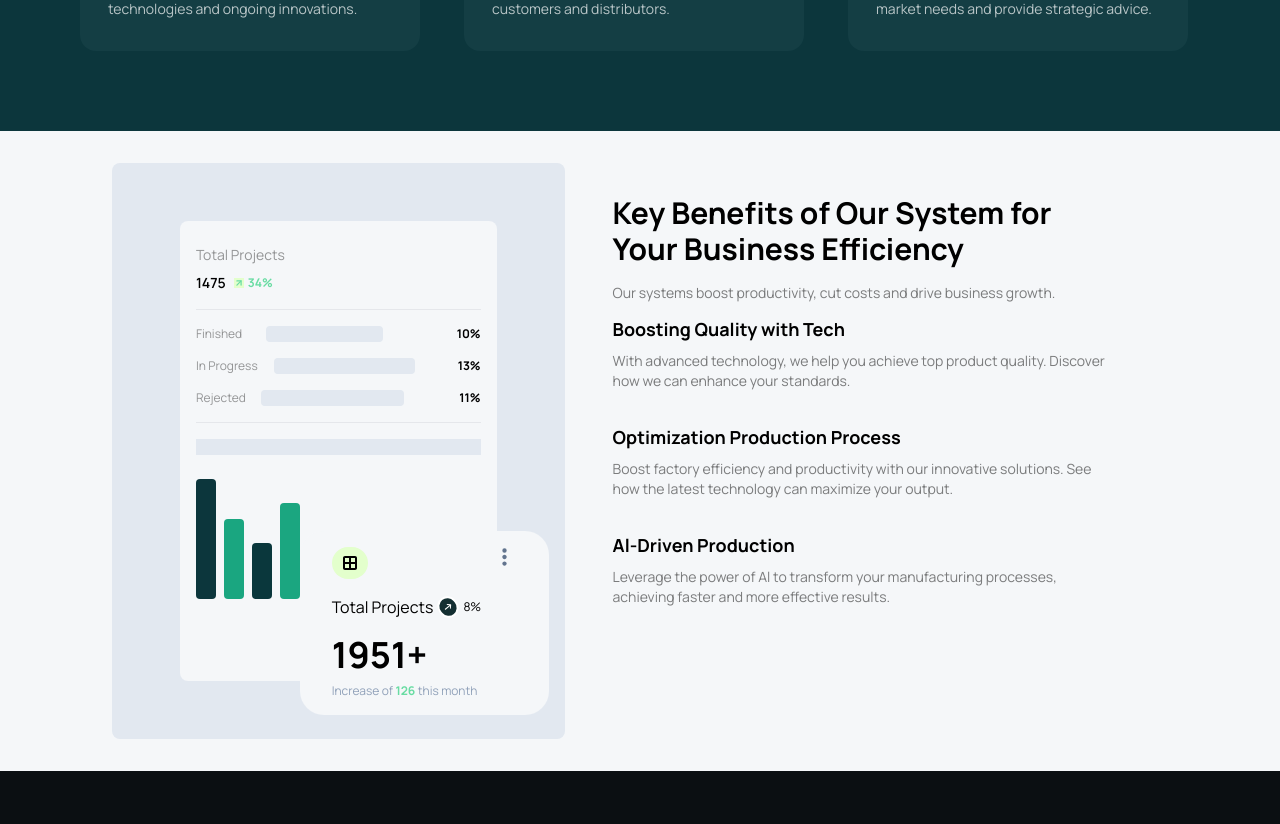
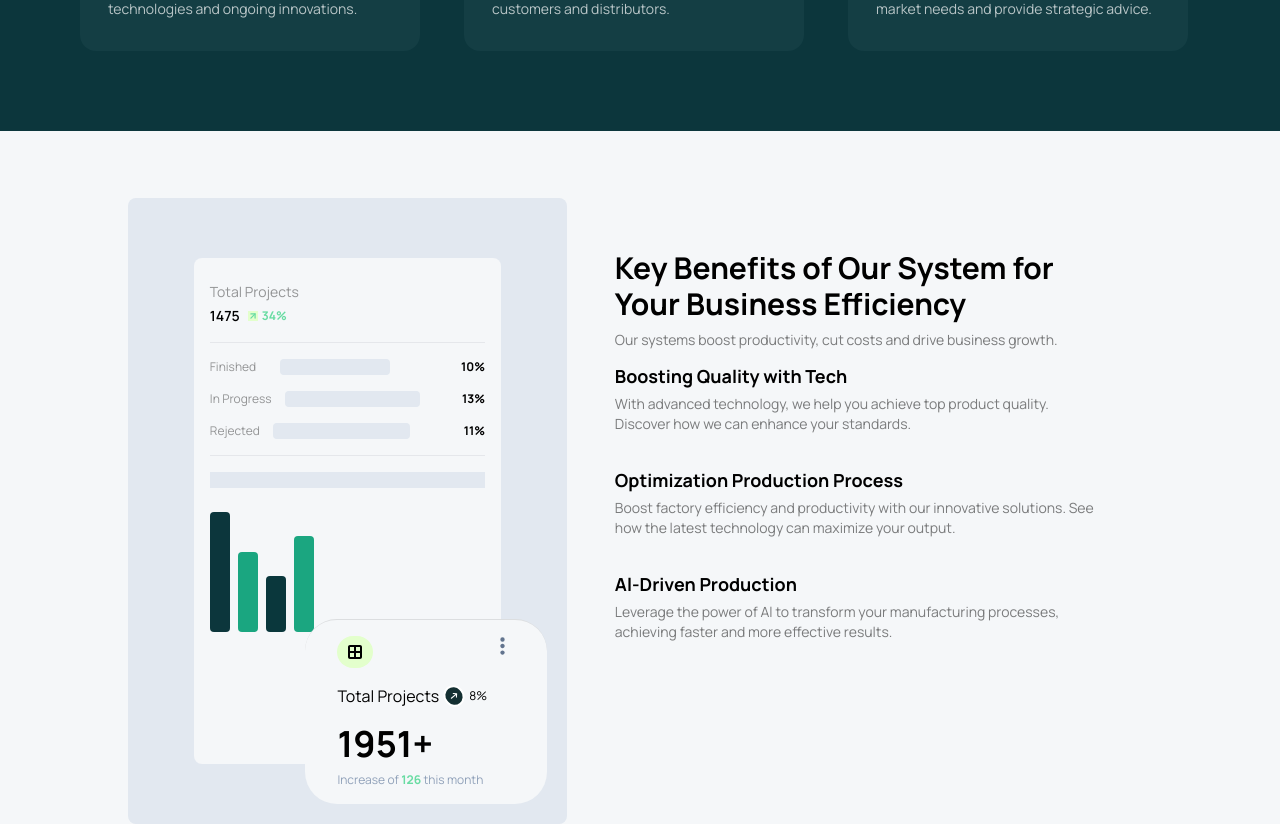
Before and after one commit to ammarr80/LANDINGPAGE-REMAKE, a React (Vite) app: page / in a window 1280 px wide. Shown: the part 1705-2529 px from the top of the page. Built offline with nearby package versions, Linux system fonts and the light colour scheme; a web font is replaced by a local one.

Commit message:
Fixed spacing of this section.

```diff
--- a/src/components/KeyBenefits.jsx
+++ b/src/components/KeyBenefits.jsx
@@ -5,10 +5,10 @@ import {
 export default function KeyBenefits() {
     return (
         <>
-            <section className="bg-white text-black grid grid-cols-[1.5fr_2fr] min-h-[80dvh]  px-28 items-center">
+            <section className="bg-white text-black grid grid-cols-[1.5fr_2fr] min-h-[95dvh] py-8 px-32 items-center">
                 <div className="bg-slate-200 h-[90%] py-8 flex flex-col justify-center items-center relative rounded-lg">
                     <div className="bg-white min-h-[90%] w-[70%] rounded-lg px-4 py-6 flex flex-col gap-4">
-                        <div className="flex flex-col gap-2">
+                        <div className="flex flex-col gap-1">
                             <h4 className="text-black/40 font-regular text-sm">Total Projects</h4>
                             <div className="flex gap-2">
                                 <h5 className="font-semibold text-sm">1475</h5>
@@ -66,19 +66,19 @@ export default function KeyBenefits() {
                             </div>
                         </div>
                     </div>
-                    <div className="bg-white w-[55%] rounded-3xl absolute bottom-6 right-4 px-4">
+                    <div className="bg-white w-[55%] rounded-4xl border-t-1 border-black/10 absolute bottom-5 right-5 px-4">
                         <ProjectsAmount />
                     </div>
                 </div>
-                <div className="h-[80%] px-12 flex flex-col gap-3">
-                    <div className="flex gap-4 flex-col">
+                <div className="h-[75%] px-12 flex flex-col gap-3">
+                    <div className="flex gap-2 flex-col">
                         <h2 className="font-bold text-3xl">Key Benefits of Our System for Your Business Efficiency</h2>
                         <p className="text-black/50 text-sm font-regular">Our systems boost productivity, cut costs and drive business growth.</p>
                     </div>
                     <ul className="flex flex-col gap-4">
                         <li className="">
                             <div></div>
-                            <div className="flex flex-col gap-2">
+                            <div className="flex flex-col gap-1">
                                 <h3 className="font-bold text-lg">Boosting Quality with Tech</h3>
                                 <p className="text-black/50 text-sm font-regular">
                                     With advanced technology, we help you achieve top product quality.
@@ -88,7 +88,7 @@ export default function KeyBenefits() {
                         </li>
                         <li className="flex flex-col gap-4">
                             <div></div>
-                            <div className="flex flex-col gap-2">
+                            <div className="flex flex-col gap-1">
                                 <h3 className="font-bold text-lg">Optimization Production Process</h3>
                                 <p className="text-black/50 text-sm font-regular">
                                     Boost factory efficiency and productivity with our innovative solutions.
@@ -98,7 +98,7 @@ export default function KeyBenefits() {
                         </li>
                         <li className="flex flex-col gap-4">
                             <div></div>
-                            <div className="flex flex-col gap-2">
+                            <div className="flex flex-col gap-1">
                                 <h3 className="font-bold text-lg">Al-Driven Production</h3>
                                 <p className="text-black/50 text-sm font-regular">
                                     Leverage the power of Al to transform your manufacturing processes,
```
